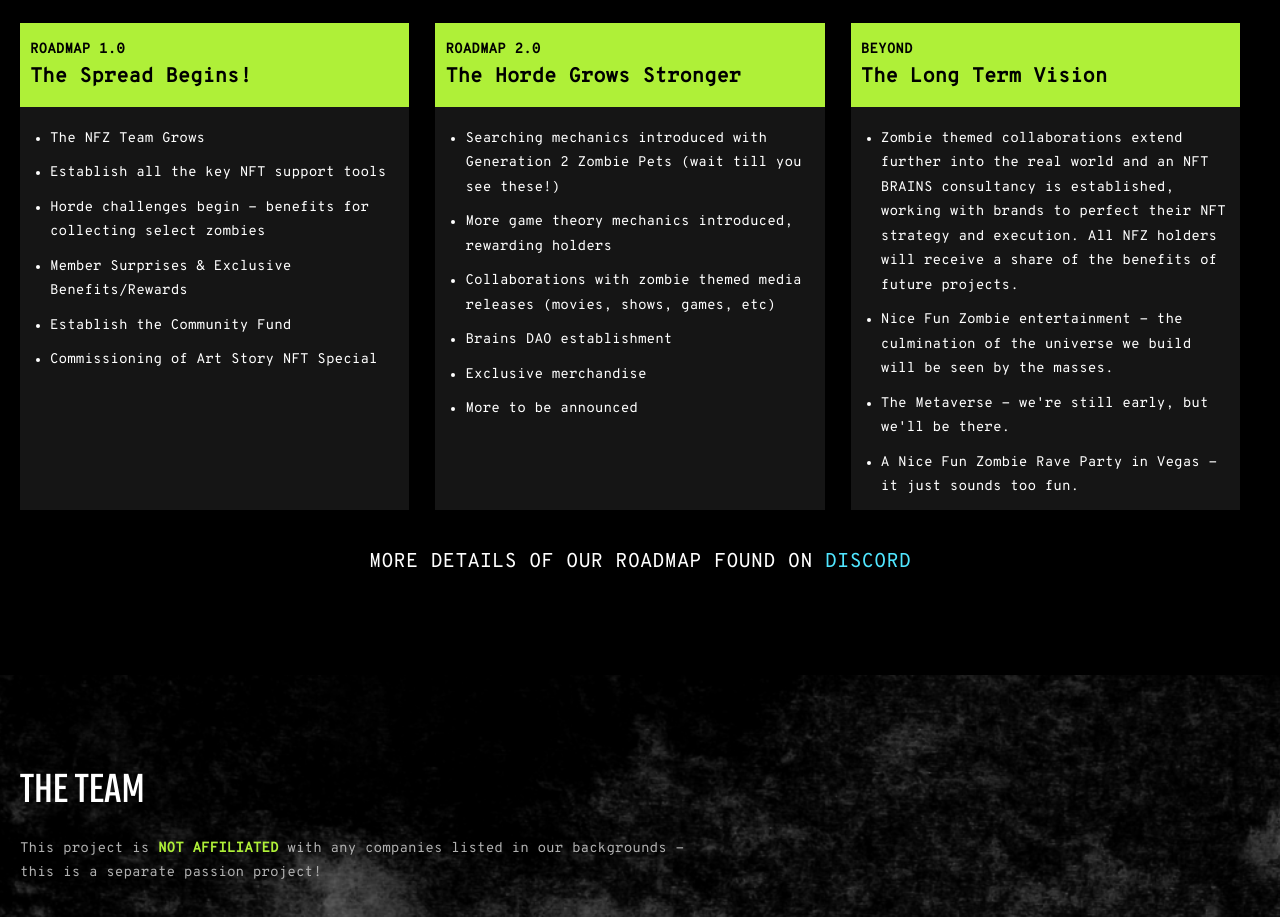
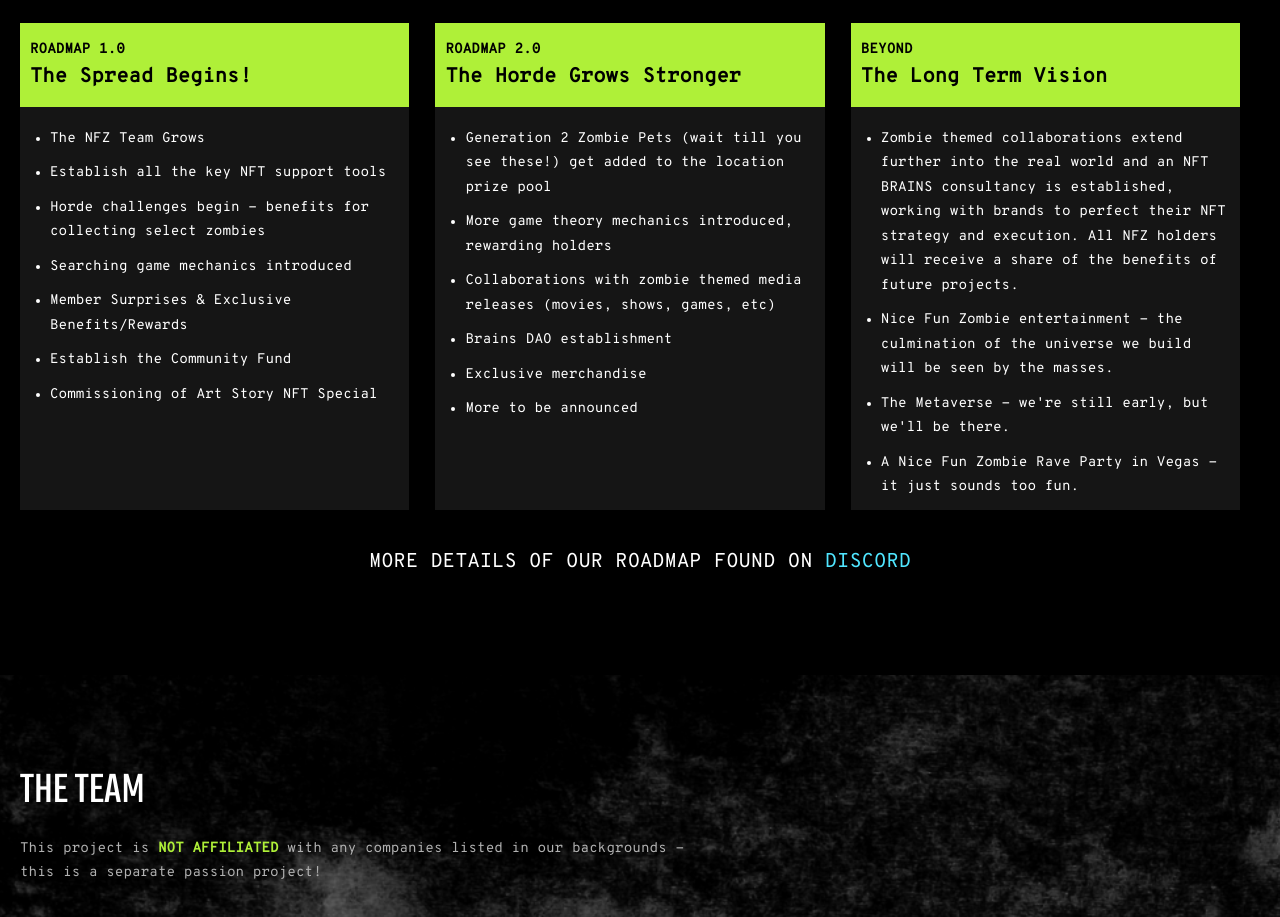
Before and after one commit to travisahughes/zombies-aws, a React (Create React App) app: page / in a window 1280 px wide. Shown: the part 3731-4648 px from the top of the page. Built offline with nearby package versions, Linux system fonts and the light colour scheme.

Commit message:
Roadmap text updates

```diff
--- a/public/index.html
+++ b/public/index.html
@@ -11,7 +11,7 @@
     <meta name="theme-color" content="#ffffff">
     <meta
       name="description"
-      content="Nice Fun Zombies"
+      content="Nice Fun Zombies | Unique zombie NFT characters on the blockchain in search of BRAINS"
     />
     <!-- Global site tag (gtag.js) - Google Analytics -->
     <script async src="https://www.googletagmanager.com/gtag/js?id=G-V2ZJZ7NTF3"></script>
--- a/src/Components/Roadmap.js
+++ b/src/Components/Roadmap.js
@@ -311,10 +311,8 @@
               <ul>
                 <li>The NFZ Team Grows</li>
                 <li>Establish all the key NFT support tools </li>
-                <li>
-                  Horde challenges begin - benefits for collecting select
-                  zombies
-                </li>
+                <li>Horde challenges begin - benefits for collecting select zombies</li>
+                <li>Searching game mechanics introduced</li>
                 <li>Member Surprises & Exclusive Benefits/Rewards</li>
                 <li>Establish the Community Fund</li>
                 <li>Commissioning of Art Story NFT Special</li>
@@ -328,17 +326,9 @@
             </div>
             <div className="roadmap-content">
               <ul>
-                <li>
-                  Searching mechanics introduced with Generation 2 Zombie Pets
-                  (wait till you see these!)
-                </li>
-                <li>
-                  More game theory mechanics introduced, rewarding holders
-                </li>
-                <li>
-                  Collaborations with zombie themed media releases (movies,
-                  shows, games, etc)
-                </li>
+                <li>Generation 2 Zombie Pets (wait till you see these!) get added to the location prize pool</li>
+                <li>More game theory mechanics introduced, rewarding holders</li>
+                <li>Collaborations with zombie themed media releases (movies, shows, games, etc)</li>
                 <li>Brains DAO establishment</li>
                 <li>Exclusive merchandise</li>
                 <li>More to be announced</li>
```
